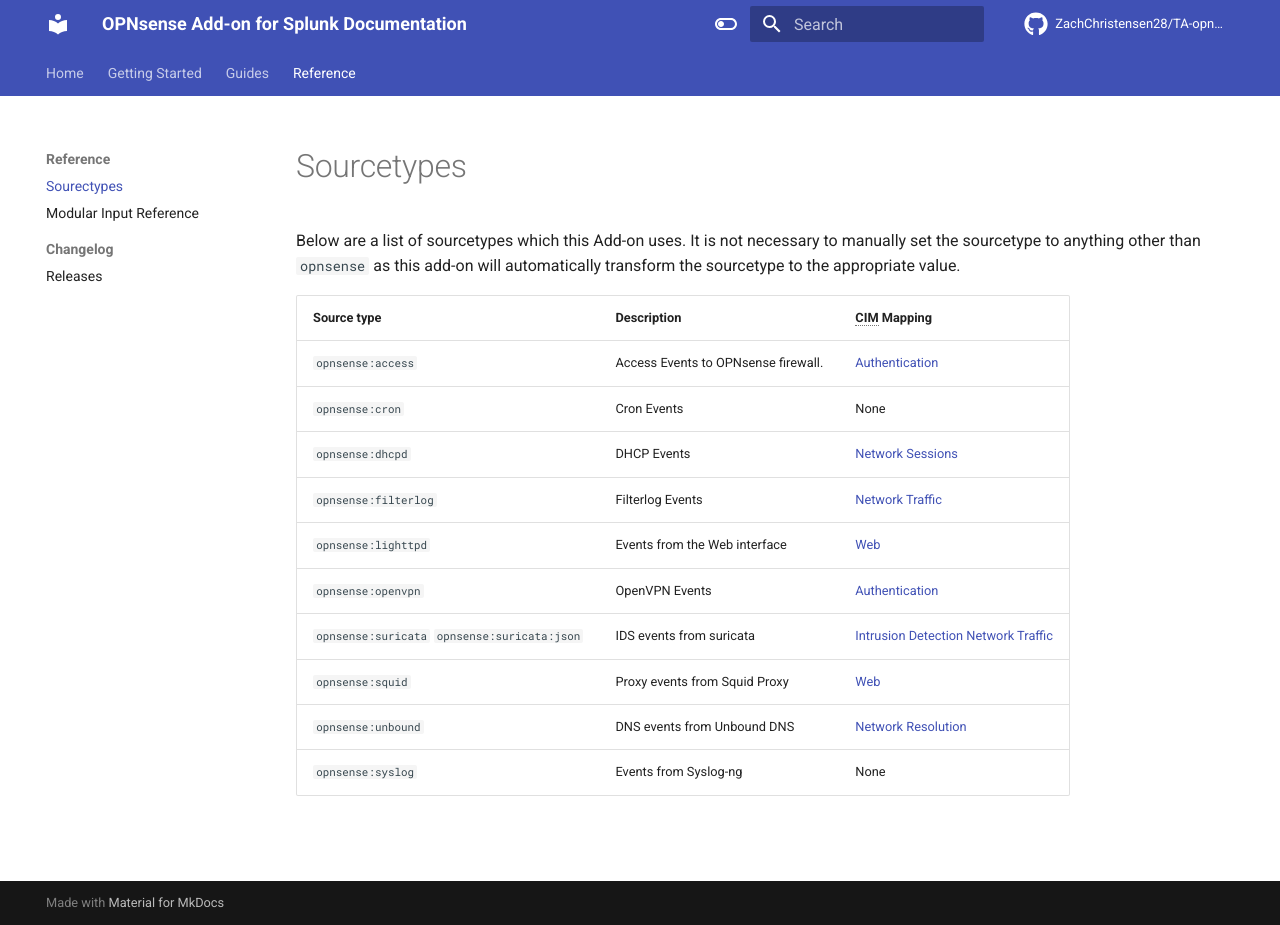
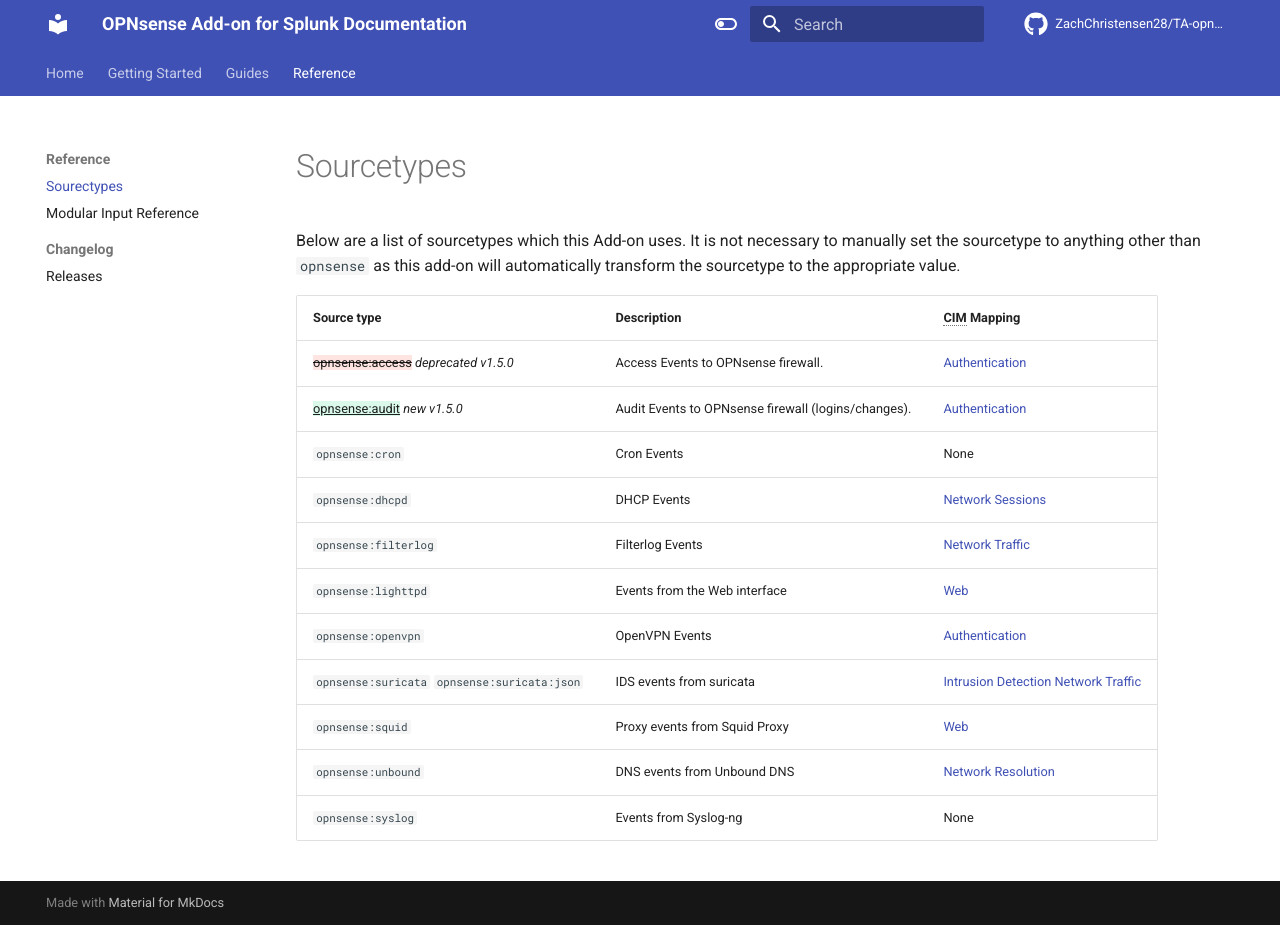
Before and after one commit to ZachChristensen28/splunk-opnsense-ta-documentation, an MkDocs documentation site: the page built from docs/reference/reference-sourcetypes.md, in a window 1280 px wide and 925 px high. Built offline with MkDocs 1.6.1 and Material for MkDocs 9.7.7, drawn with Linux system fonts in a browser that asks for light colours; comment, search, counter and statistics services are not loaded.

Commit message:
updating new sourcetype informatin
Signed-off-by: Zach Christensen <23529374+ZachChristensen28@users.noreply.github.com>

```diff
--- a/docs/reference/reference-sourcetypes.md
+++ b/docs/reference/reference-sourcetypes.md
@@ -2,10 +2,10 @@
 
 Below are a list of sourcetypes which this Add-on uses. It is not necessary to manually set the sourcetype to anything other than `opnsense` as this add-on will automatically transform the sourcetype to the appropriate value.
 
-
 Source type | Description | CIM Mapping
 ----------- | ----------- | -----------
-`opnsense:access` | Access Events to OPNsense firewall. | [Authentication](https://docs.splunk.com/Documentation/CIM/latest/User/Authentication)
+{--opnsense:access--} _deprecated v1.5.0_ | Access Events to OPNsense firewall. | [Authentication](https://docs.splunk.com/Documentation/CIM/latest/User/Authentication)
+{++opnsense:audit++} _new v1.5.0_ | Audit Events to OPNsense firewall (logins/changes). | [Authentication](https://docs.splunk.com/Documentation/CIM/latest/User/Authentication)
 `opnsense:cron` | Cron Events | None
 `opnsense:dhcpd` | DHCP Events | [Network Sessions](https://docs.splunk.com/Documentation/CIM/latest/User/NetworkSessions)
 `opnsense:filterlog` | Filterlog Events | [Network Traffic](https://docs.splunk.com/Documentation/CIM/latest/User/NetworkTraffic)
--- a/mkdocs.yml
+++ b/mkdocs.yml
@@ -19,6 +19,10 @@
   - pymdownx.superfences
   - abbr
   - pymdownx.snippets
+  - pymdownx.critic
+  - pymdownx.tilde
+  - pymdownx.mark
+  - pymdownx.caret
 
 theme:
   name: material
```
Also changed, not shown: docs/getting-started/configure-enrichment.md (+1 -1 lines).
